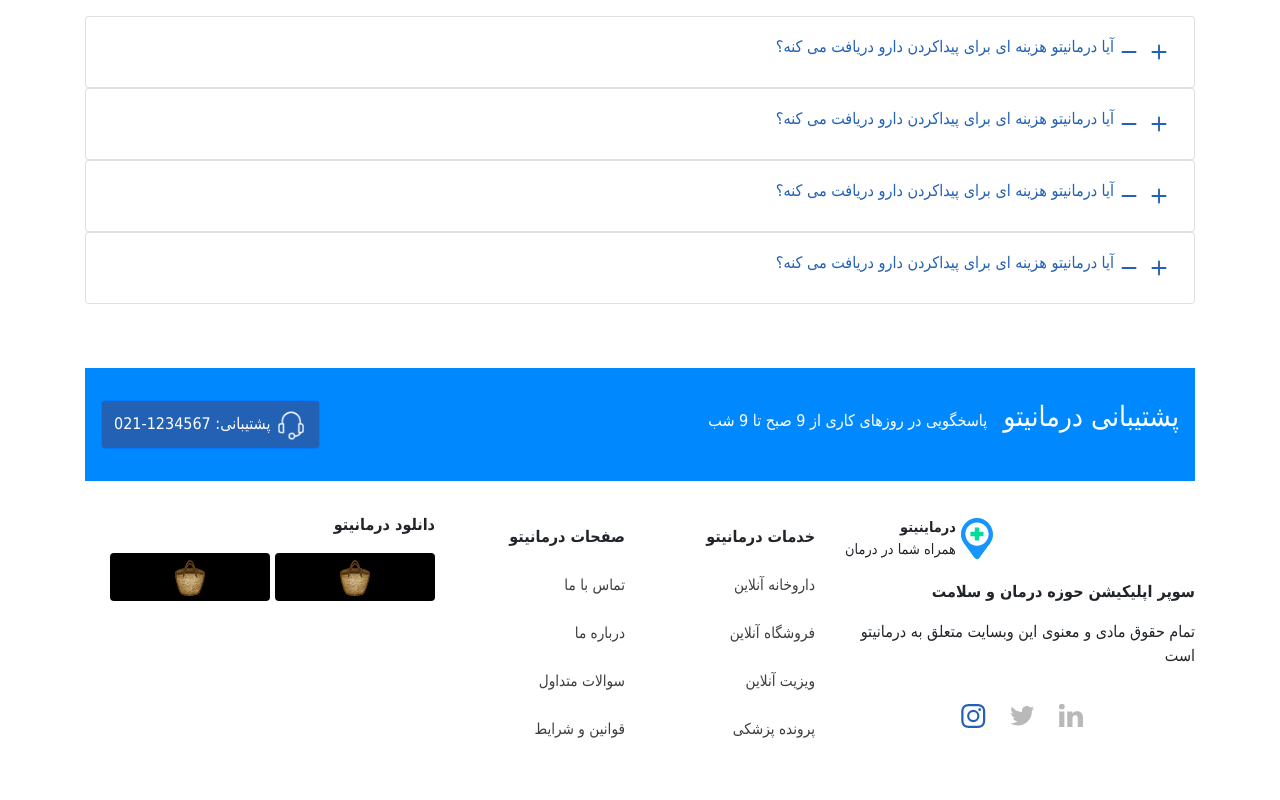
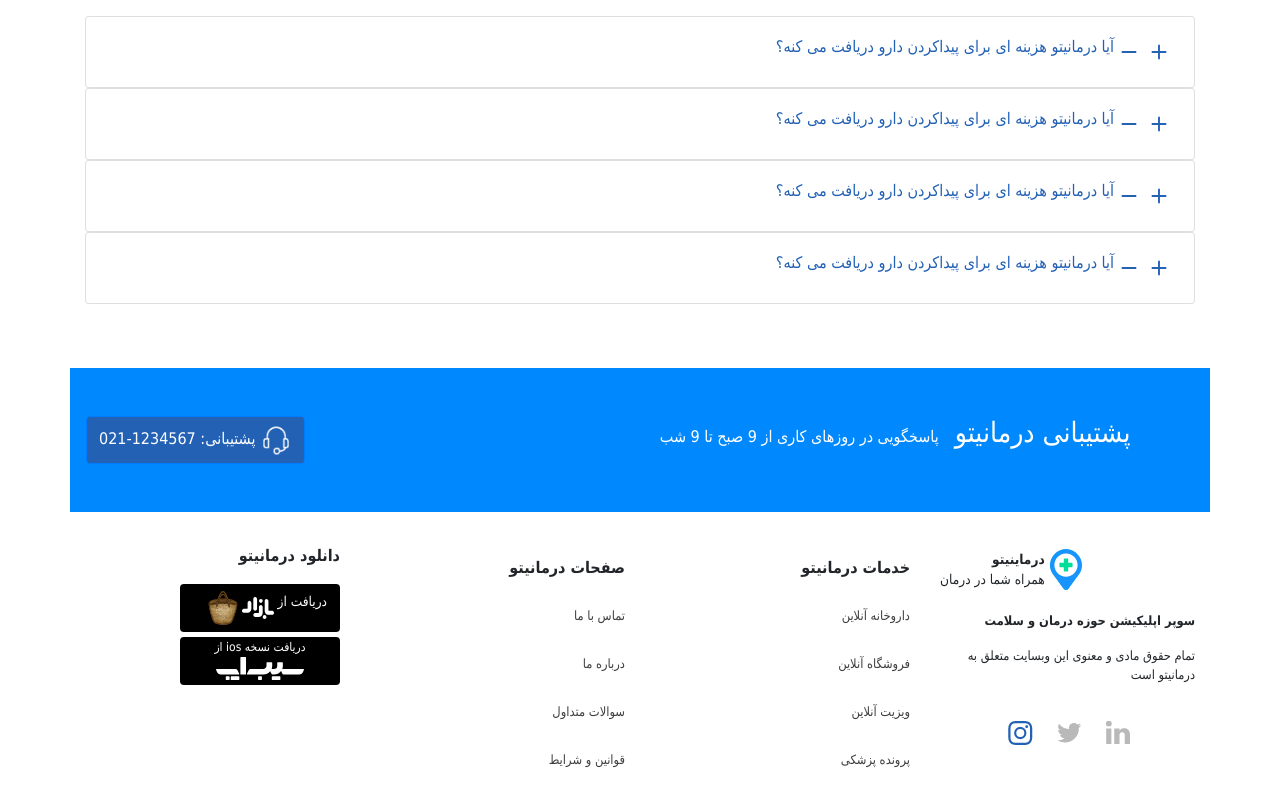
Before and after one commit to kave-me/darmanito-proj2, a plain HTML site: page faq.html in a window 1280 px wide. Shown: the part 460-1260 px from the top of the page. Before the commit the page ends 1229 px from the top, so only its background shows below. Drawn offline with nearby package versions, Linux system fonts and the light colour scheme; a small style sheet from the web is missing.

Commit message:
responsive support area

```diff
--- a/faq.html
+++ b/faq.html
@@ -166,36 +166,40 @@
                 </div>
             </div>
         </section>
-        <section class="support d-flex flex-row-reverse">
-            <div class="support__text d-flex flex-row-reverse align-items-baseline">
-                <h3>پشتیبانی درمانیتو</h3>
-                <p>پاسخگویی در روزهای کاری از 9 صبح تا 9 شب</p>
+        <!-- SUPPORT AREA -->
+        <section class="support row flex-row-reverse justify-content-center align-items-center">
+            <div class="support__text row flex-row-reverse align-items-baseline col-8 mx-auto">
+                <h3 class="support__text__title">پشتیبانی درمانیتو</h3>
+                <p class="support__text_text">پاسخگویی در روزهای کاری از 9 صبح تا 9 شب</p>
             </div>
-            <button class="support__button btn btn-primary  mr-auto text-right">پشتیبانی: 1234567-021
+            <button class="support__button btn btn-primary col-xs-2">پشتیبانی: 1234567-021
                 <img class="support__button__img" src="./assets/icons/support-area-bt.png" alt="support">
             </button>
         </section>
         <!-- FOOTER -->
         <footer class="footer row">
 
-            <div class="col-4">
+            <div class="col-3 d-none d-md-block">
                 <div class="footer__download">
                     <p class="footer__download__title text-right">
                         <strong>دانلود درمانیتو</strong>
                     </p>
                     <div class="footer__download__icons d-flex flex-row">
-                        <div class="footer__download__icons__icon btn">
-                            <img src="./assets/icons/bazzar-logo.svg" alt="bazzar-logo">
+                        <div class="footer__download__icons__bazar btn d-flex flex-row align-middle">
+                            <p class="footer__download__icons__bazar__text">دریافت از</p>
+                            <img class="footer__download__icons__bazar__img1" src="./assets/icons/bazzar-text.svg" alt="bazzar-logo-text">
+                            <img class="footer__download__icons__bazar__img2" src="./assets/icons/bazzar-logo.svg" alt="bazzar-logo">
                         </div>
 
-                        <div class="footer__download__icons__icon btn">
-                            <img src="./assets/icons/bazzar-logo.svg" alt="bazzar-logo">
+                        <div class="footer__download__icons__sibApp btn">
+                            <p class="footer__download__icons__sibApp__text">دریافت نسخه ios از</p>
+                            <img src="./assets/icons/sib-app-text.svg" alt="sibApp-logo">
                         </div>
                     </div>
                 </div>
             </div>
 
-            <div class="col-2">
+            <div class="col-3 d-none d-sm-block">
                 <div class="download__pages">
                     <p class="text-right download__pages__title"><strong>صفحات درمانیتو</strong></p>
                     <ul class="download__pages__list">
@@ -207,7 +211,7 @@
                 </div>
             </div>
 
-            <div class="col-2">
+            <div class="col-3 d-none d-sm-block">
                 <div class="download__services">
                     <p class="download__services__title text-right"><strong>خدمات درمانیتو</strong></p>
                     <ul class="download__services__list">
@@ -219,7 +223,7 @@
                 </div>
             </div>
 
-            <div class="col-4 d-flex flex-column footer__c1">
+            <div class="col-sm-3 d-flex flex-column footer__c1 container-sm">
                 <div class="footer__logo mr-auto">
                     <div class="footer__logo__img">
                         <img src="./assets/logo.svg" alt="logo">
--- a/sass/components/_support.scss
+++ b/sass/components/_support.scss
@@ -9,7 +9,7 @@
 
 }
 .support__button{
-    margin-left : 1rem;
+    margin: 1rem;
 }
 .support__button__img {
     width: 2rem;
@@ -18,3 +18,8 @@
     gap: 1rem;
     margin-right : 1rem;
 }
+.support__text__title, .support__text__text {
+    margin:0;
+    padding:0;
+    // vertical-align: center;
+}
--- a/sass/pages/_footer.scss
+++ b/sass/pages/_footer.scss
@@ -6,7 +6,7 @@
     flex-direction: row;
     align-items: center;
     justify-content: center;
-    font-size: 0.9rem;
+    font-size: 0.85rem;
     direction: rtl;
 }
 .footer__logo__text p {
@@ -21,21 +21,47 @@
 .footer__logo__text p{
     margin:0;
     padding:0;
-    font-size: 0.9rem;
+    font-size: 0.85rem;
+}
+.footer__description {
+    font-size: 0.8rem;
 }
 .footer__download__icons {
     direction: rtl;
     flex-wrap: wrap;
     gap:0.3rem;
 }
-.footer__download__icons__icon {
+.footer__download__icons__bazar, .footer__download__icons__sibApp {
     background-color: black;
     width: 10rem;
     height: 3rem;
-    // margin: 1rem;
+}
+.footer__download__icons__bazar {
+    gap:3px;
+}
+.footer__download__icons__bazar__text {
+    color: white;
+    font-size: 0.85rem;
+}
+.footer__download__icons__bazar__img1 {
+    width: 2rem;
+}
+.footer__download__icons__bazar__img2 {
+    width: 2rem;
+}
+.footer__download__icons__sibApp {
+    margin: 0;
+    padding: 0;
+}
+.footer__download__icons__sibApp__text {
+    margin: 0;
+    padding: 0;
+    color: white;
+    font-size: 0.75rem;
 }
 .download__pages__list {
     list-style: none;
+    font-size: 0.8rem;
     // line-height: 2rem;
 }
 .download__pages {
@@ -45,11 +71,7 @@
         padding: 0;
         margin:0;
 }
-.download__pages__list {
-    list-style: none;
-    // line-height: 2rem;
-    font-size: 0.95rem;
-}
+
 .download__pages__list__item > a {
     color: rgb(63, 62, 62);
     text-decoration: none;
@@ -71,8 +93,7 @@
 }
 .download__services__list {
     list-style: none;
-    // line-height: 2rem;
-    font-size: 0.95rem;
+    font-size: 0.8rem;
 }
 .download__services__list__item > a {
     color: rgb(63, 62, 62);
```
Also changed, not shown: sass/styles.css, 1 other file.
